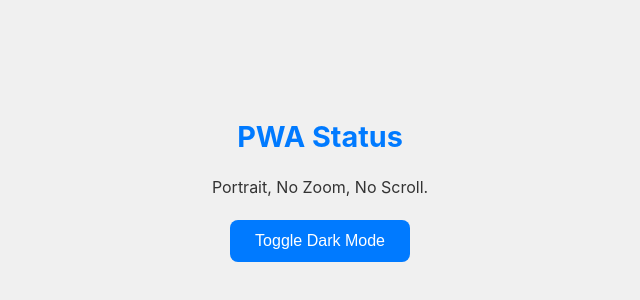
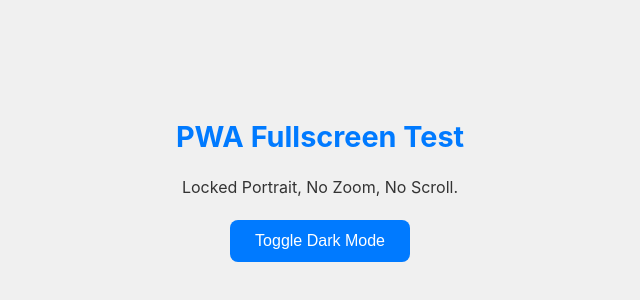
Before and after one commit to drshariqalikhan/zombie, a plain HTML site: page index.html in a window 1280 px wide. Shown: the part 212-512 px from the top of the page, without its empty margins (320-960 px from the left). Drawn offline with Linux system fonts and the light colour scheme.

Commit message:
Update index.html

```diff
--- a/index.html
+++ b/index.html
@@ -2,19 +2,16 @@
 <html lang="en">
 <head>
     <meta charset="UTF-8">
-    <!-- CRITICAL: Viewport meta tag for responsiveness and disabling zoom -->
     <meta name="viewport" content="width=device-width, initial-scale=1.0, viewport-fit=cover, user-scalable=no, maximum-scale=1.0, minimum-scale=1.0">
-    <title>Locked PWA</title>
+    <title>Locked PWA Fullscreen</title>
 
-    <!-- CRITICAL: iOS PWA Meta Tags -->
     <meta name="apple-mobile-web-app-capable" content="yes">
     <meta name="apple-mobile-web-app-status-bar-style" content="black-translucent">
-    <meta name="apple-mobile-web-app-title" content="MyPWA"> <!-- This is the title shown when adding to home screen -->
+    <meta name="apple-mobile-web-app-title" content="MyPWA FS">
 
-    <!-- Link to Manifest File - Ensure this path is correct! -->
+    <!-- CORRECTED Link to Manifest File -->
     <link rel="manifest" href="manifest.json">
 
-    <!-- Apple Touch Icon (ensure icon-192x192.png exists in the same directory) -->
     <link rel="apple-touch-icon" href="./icons/icon-192x192.png">
 
     <style>
@@ -23,12 +20,12 @@
             margin: 0;
             padding: 0;
             box-sizing: border-box;
-            -webkit-touch-callout: none; /* Disable callouts (e.g., on long press) */
-            -webkit-user-select: none;   /* Disable text selection in Safari */
-            -khtml-user-select: none;  /* Konqueror HTML */
-            -moz-user-select: none;    /* Old Firefox */
-            -ms-user-select: none;     /* Internet Explorer/Edge */
-            user-select: none;         /* Non-prefixed version, currently supported by Chrome, Edge, Opera and Firefox */
+            -webkit-touch-callout: none;
+            -webkit-user-select: none;
+            -khtml-user-select: none;
+            -moz-user-select: none;
+            -ms-user-select: none;
+            user-select: none;
         }
 
         :root {
@@ -42,9 +39,9 @@
         html, body {
             width: 100%;
             height: 100%;
-            overflow: hidden; /* Prevent scrolling */
-            overscroll-behavior: none; /* Prevent bounce effect */
-            position: fixed; /* Another way to enforce no scroll and full viewport */
+            overflow: hidden;
+            overscroll-behavior: none;
+            position: fixed;
         }
 
         body {
@@ -59,7 +56,6 @@
             align-items: center;
             justify-content: center;
             text-align: center;
-            /* Adjust padding for safe areas (notches, dynamic island) */
             padding-top: env(safe-area-inset-top);
             padding-left: env(safe-area-inset-left);
             padding-right: env(safe-area-inset-right);
@@ -71,12 +67,15 @@
             color: var(--text-color-dark);
         }
 
-        .container {
+        app-content {
+            display: block;
+            width: 90%;
+            max-width: 600px;
             padding: 20px;
         }
 
         h1 {
-            font-size: 1.8em; /* Slightly smaller for fixed screens */
+            font-size: 1.8em;
             margin-bottom: 15px;
             color: var(--accent-color);
         }
@@ -102,27 +101,27 @@
     </style>
 </head>
 <body>
-    <div class="container">
-        <h1>PWA Status</h1>
-        <p>Portrait, No Zoom, No Scroll.</p>
+    <app-content>
+        <h1>PWA Fullscreen Test</h1>
+        <p>Locked Portrait, No Zoom, No Scroll.</p>
         <button id="theme-toggle-button">Toggle Dark Mode</button>
-    </div>
+    </app-content>
 
     <script>
         // Service Worker Registration
         if ('serviceWorker' in navigator) {
             window.addEventListener('load', () => {
-                navigator.serviceWorker.register('./sw.js') // Ensure sw.js is in the root
+                navigator.serviceWorker.register('./sw-workbox.js')
                     .then(registration => {
-                        console.log('ServiceWorker: Registration successful scope: ', registration.scope);
+                        console.log('Workbox ServiceWorker: Registration successful with scope: ', registration.scope);
                     })
                     .catch(error => {
-                        console.error('ServiceWorker: Registration failed: ', error);
+                        console.error('Workbox ServiceWorker: Registration failed: ', error);
                     });
             });
         }
 
-        // Dark Mode Toggle Logic (same as before)
+        // Dark Mode Toggle Logic
         const themeToggleButton = document.getElementById('theme-toggle-button');
         const applyTheme = () => {
             const savedTheme = localStorage.getItem('theme');
@@ -132,36 +131,12 @@
                 document.body.classList.remove('dark-mode');
             }
         };
-
         themeToggleButton.addEventListener('click', () => {
             document.body.classList.toggle('dark-mode');
             localStorage.setItem('theme', document.body.classList.contains('dark-mode') ? 'dark' : 'light');
         });
-
         window.matchMedia('(prefers-color-scheme: dark)').addEventListener('change', applyTheme);
-        applyTheme(); // Apply theme on initial load
-
-        // Attempt to lock orientation (best effort, manifest is primary)
-        // This is less critical for iOS if manifest `orientation` is set
-        function attemptLockOrientation() {
-            if (screen.orientation && screen.orientation.lock) {
-                screen.orientation.lock('portrait-primary').catch(err => {
-                    // console.warn("Could not lock orientation via JS: ", err);
-                    // Common: "The page needs to be fullscreen in order to call screen.orientation.lock()."
-                    // This is expected if not launched as standalone PWA yet.
-                });
-            }
-        }
-        window.addEventListener('load', attemptLockOrientation);
-
-        // Prevent default touch behaviors that might cause scrolling or zooming
-        // document.addEventListener('touchmove', function(event) {
-        //     event.preventDefault();
-        // }, { passive: false });
-
-        // Disabling touchmove like this can be too aggressive, disabling buttons too.
-        // The viewport meta tag and CSS overflow:hidden should be the primary means.
-        // If you still see scrolling, it means content is overflowing the `body` or `html` elements.
+        applyTheme();
     </script>
 </body>
 </html>
```
